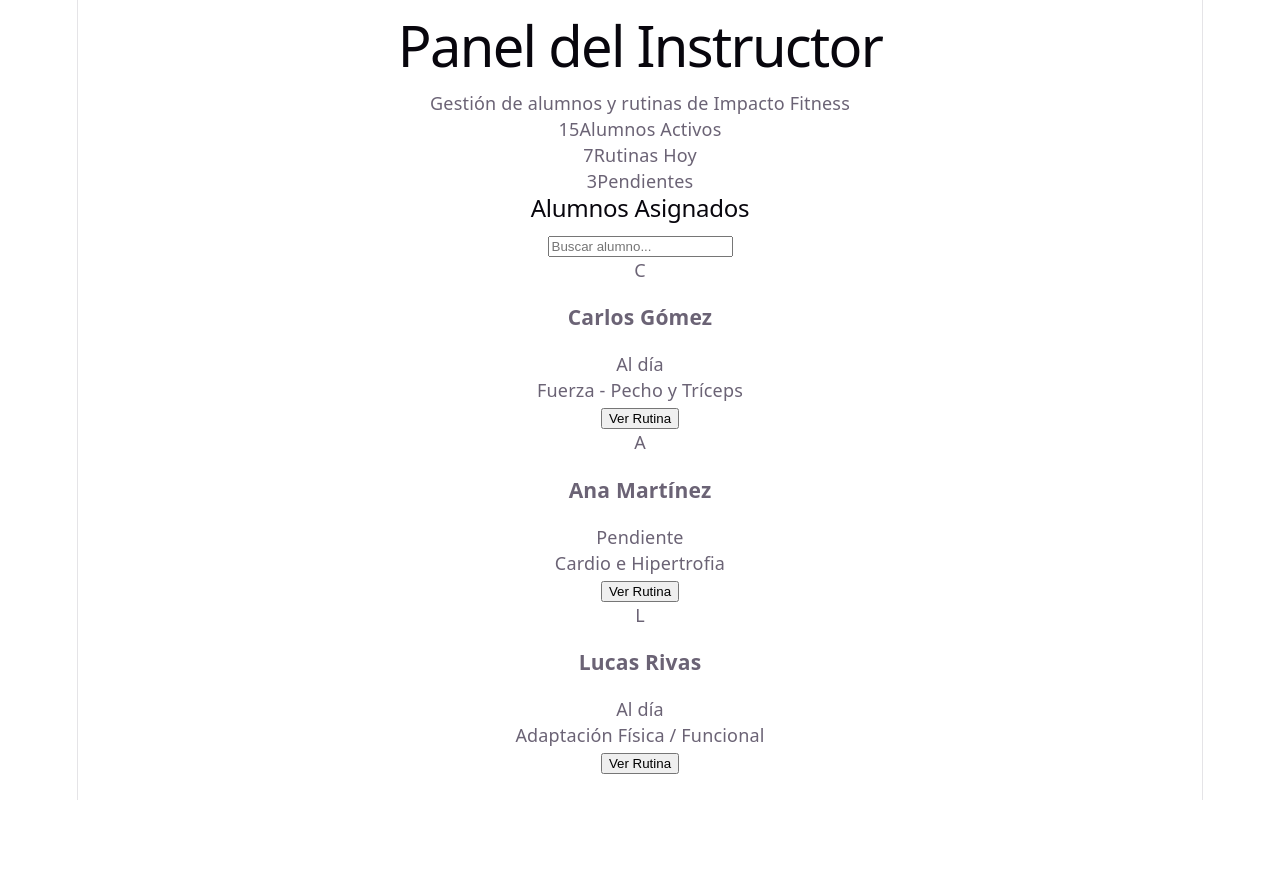
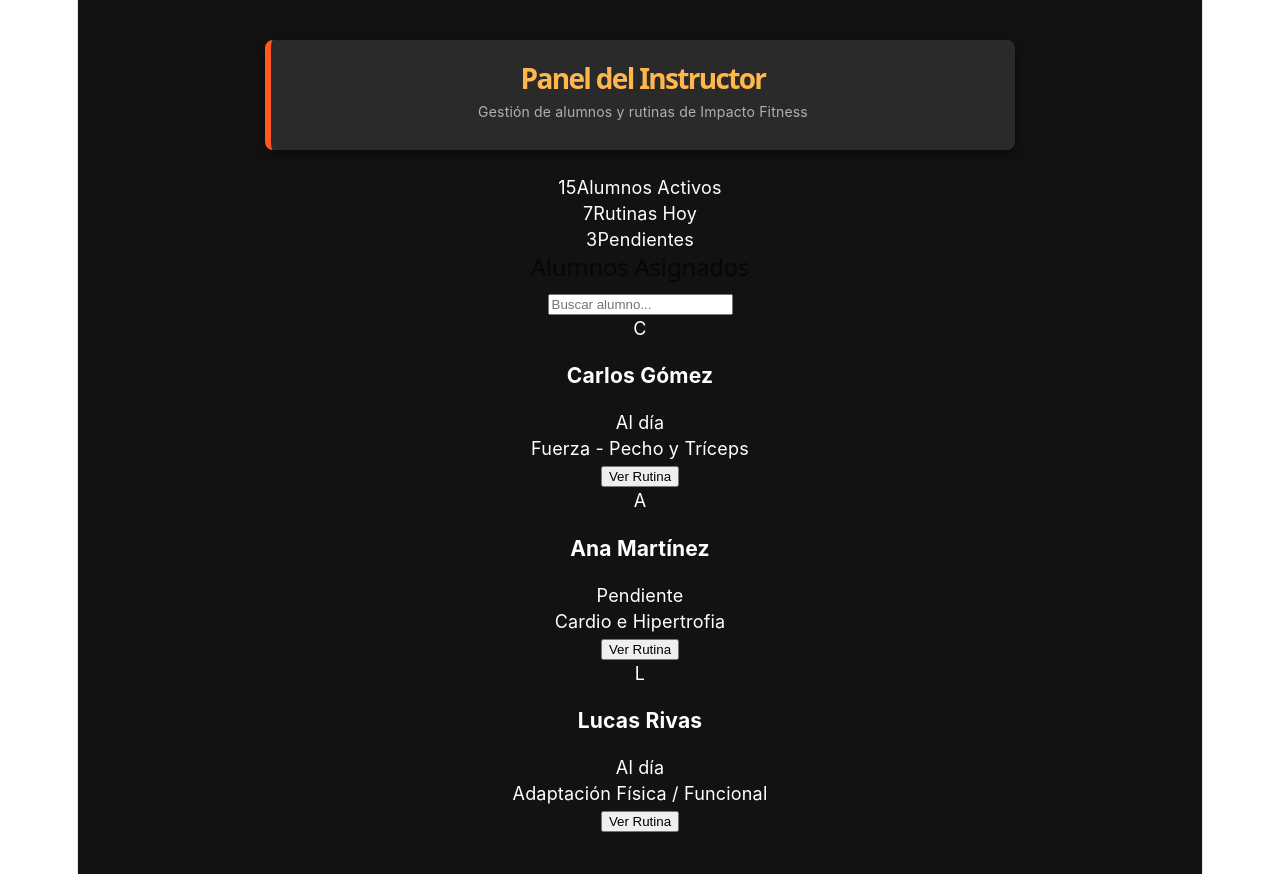
Before and after one commit to mateobaudracco22/ImpactoFitness, a React (Vite) app: page /instructor in a window 1280 px wide. Before the commit the page ends 800 px from the top, so only its background shows below. Built offline with nearby package versions, Linux system fonts and the light colour scheme.

Commit message:
Estilos base para el contenedor principal y encabezado de Instructor.
- Fondo oscuro y maquetación centrada para la vista de instructor.
- Diseño de la tarjeta de encabezado con la barra lateral naranja.
- Tipografías y sombras de la paleta Impacto Fitness.

```diff
--- a/src/estilos/Instructor.css
+++ b/src/estilos/Instructor.css
@@ -8,3 +8,44 @@
   --texto-gris: #b0b0b0;
   --borde-tarjeta: #3a3a3a;
 }
+/* Estilos Generales y Contenedores */
+.instructor-container {
+  background-color: var(--bg-principal);
+  color: var(--texto-blanco);
+  min-height: 100vh;
+  padding: 40px 20px;
+  box-sizing: border-box;
+  display: flex;
+  flex-direction: column;
+  align-items: center;
+  font-family: -apple-system, BlinkMacSystemFont, 'Segoe UI', Roboto, Oxygen, Ubuntu, Cantarell, sans-serif;
+}
+
+.instructor-content {
+  width: 100%;
+  max-width: 750px;
+}
+
+/* Tarjeta del Encabezado */
+.header-card {
+  background-color: var(--bg-secundario);
+  border-left: 6px solid var(--acento-principal);
+  padding: 25px;
+  border-radius: 8px;
+  text-align: center;
+  margin-bottom: 25px;
+  box-shadow: 0 4px 12px rgba(0, 0, 0, 0.4);
+}
+
+.header-title {
+  color: var(--detalle-brillo);
+  margin: 0 0 8px 0;
+  font-size: 28px;
+  font-weight: 700;
+}
+
+.header-subtitle {
+  color: var(--texto-gris);
+  margin: 0;
+  font-size: 14px;
+}
--- a/src/estilos/instructor.css
+++ b/src/estilos/instructor.css
@@ -8,3 +8,44 @@
   --texto-gris: #b0b0b0;
   --borde-tarjeta: #3a3a3a;
 }
+/* Estilos Generales y Contenedores */
+.instructor-container {
+  background-color: var(--bg-principal);
+  color: var(--texto-blanco);
+  min-height: 100vh;
+  padding: 40px 20px;
+  box-sizing: border-box;
+  display: flex;
+  flex-direction: column;
+  align-items: center;
+  font-family: -apple-system, BlinkMacSystemFont, 'Segoe UI', Roboto, Oxygen, Ubuntu, Cantarell, sans-serif;
+}
+
+.instructor-content {
+  width: 100%;
+  max-width: 750px;
+}
+
+/* Tarjeta del Encabezado */
+.header-card {
+  background-color: var(--bg-secundario);
+  border-left: 6px solid var(--acento-principal);
+  padding: 25px;
+  border-radius: 8px;
+  text-align: center;
+  margin-bottom: 25px;
+  box-shadow: 0 4px 12px rgba(0, 0, 0, 0.4);
+}
+
+.header-title {
+  color: var(--detalle-brillo);
+  margin: 0 0 8px 0;
+  font-size: 28px;
+  font-weight: 700;
+}
+
+.header-subtitle {
+  color: var(--texto-gris);
+  margin: 0;
+  font-size: 14px;
+}
```
